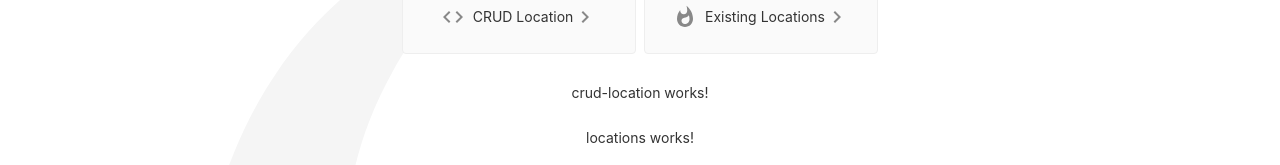
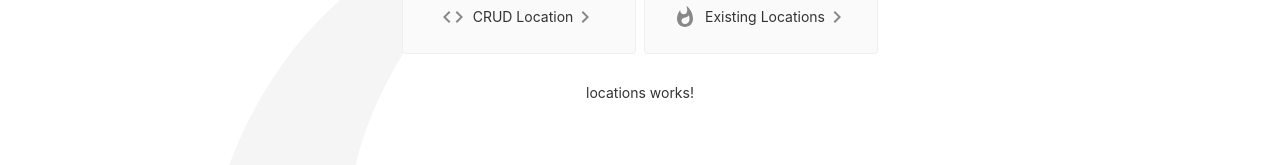
Before and after one commit to FelipeAveM/FSTechBB, an Angular app in the folder Frontend/fstechbb/: page / in a window 1280 px wide. Shown: the part 182-347 px from the top of the page. Built offline with nearby package versions, Linux system fonts and the light colour scheme.

Commit message:
Change principal page

```diff
--- a/Frontend/fstechbb/src/app/app.component.html
+++ b/Frontend/fstechbb/src/app/app.component.html
@@ -355,11 +355,6 @@
       </svg>
     </a>
   </div>
-
-  <div>
-    <app-crud-location></app-crud-location>
-  </div>
-
   <div>
     <app-locations></app-locations>
   </div>
```
